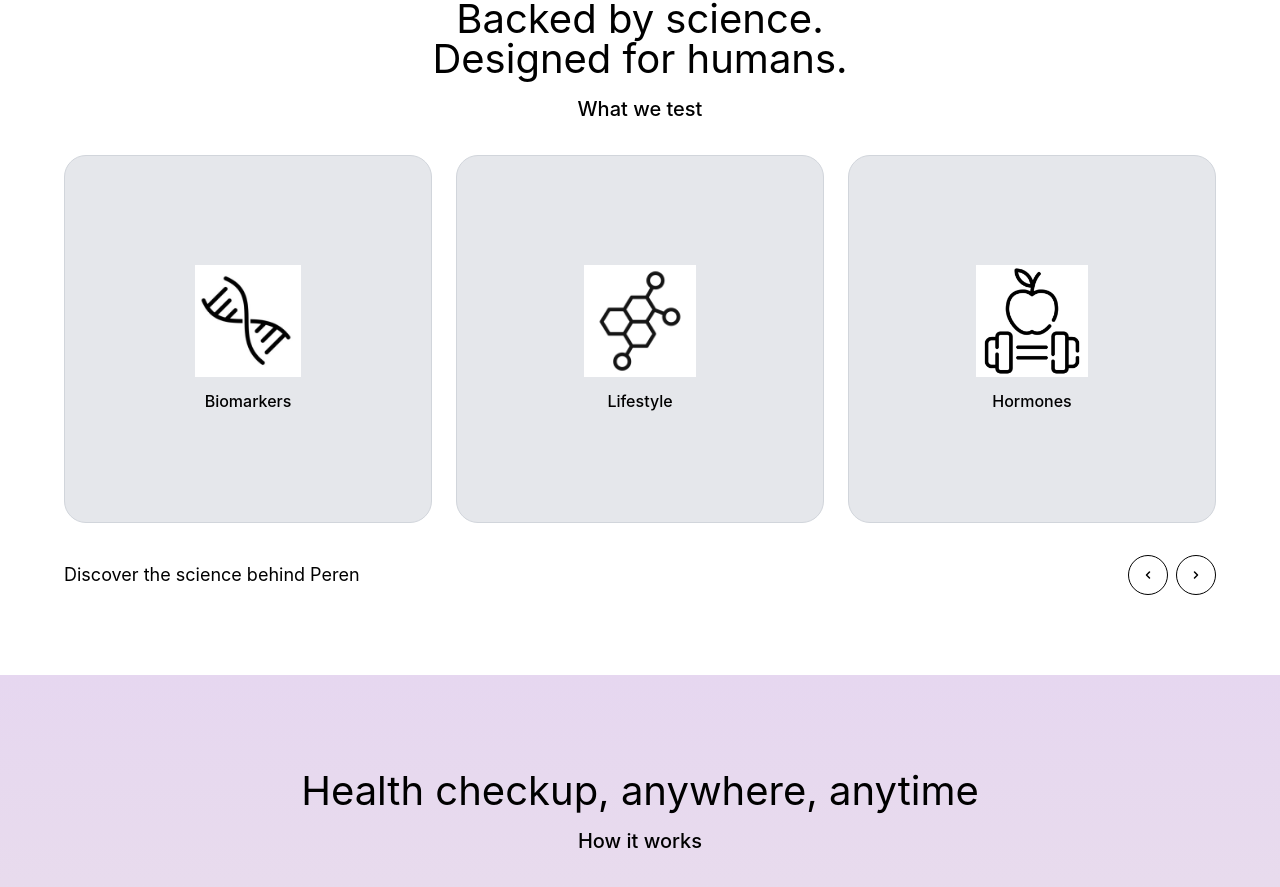
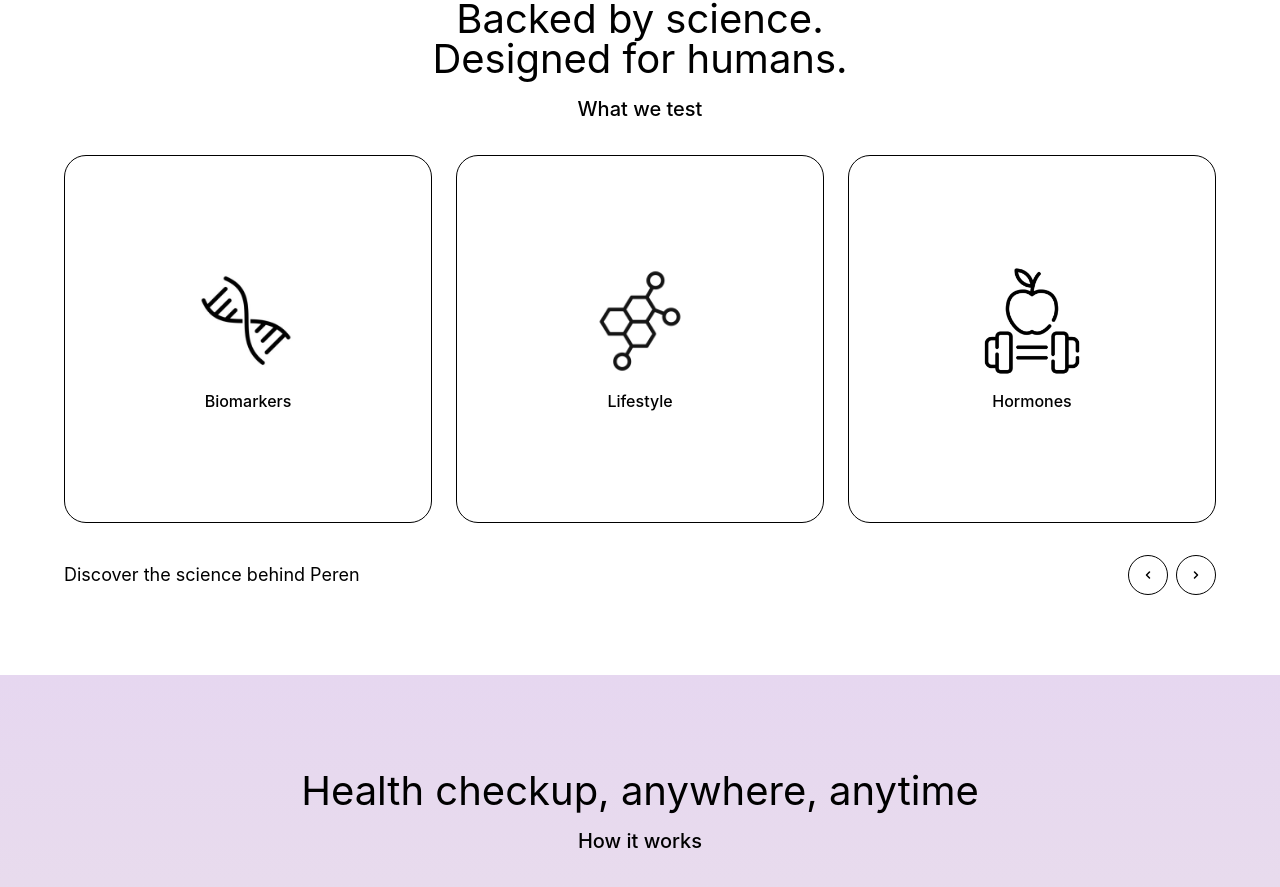
Before and after one commit to Funderlandapp/Peren-Landing-Page, a React (Vite) app: page / in a window 1280 px wide. Shown: the part 3141-4028 px from the top of the page. Built offline with nearby package versions, Linux system fonts and the light colour scheme; a web font is replaced by a local one.

Commit message:
fix: update ScienceCard styles for improved visibility and aesthetics

```diff
--- a/src/components/sections/ScienceShowcase.jsx
+++ b/src/components/sections/ScienceShowcase.jsx
@@ -3,7 +3,7 @@ import { useLanguage } from '../../contexts/LanguageContext'
 import { translations } from '../../data/translations'
 
 const ScienceCard = ({ title, image }) => (
-  <div className="flex flex-col items-center justify-center gap-3 rounded-[22px] border-[0.5px] border-gray-300 bg-gray-200 p-4 aspect-square">
+  <div className="flex flex-col items-center justify-center gap-3 rounded-[22px] border-[0.5px] border-black bg-white p-4 aspect-square">
     <img src={image} alt={`${title} visualization`} className="h-28 w-28 object-contain" loading="lazy" />
     <p className="font-['Inter',sans-serif] text-base font-medium text-black">{title}</p>
   </div>
```
